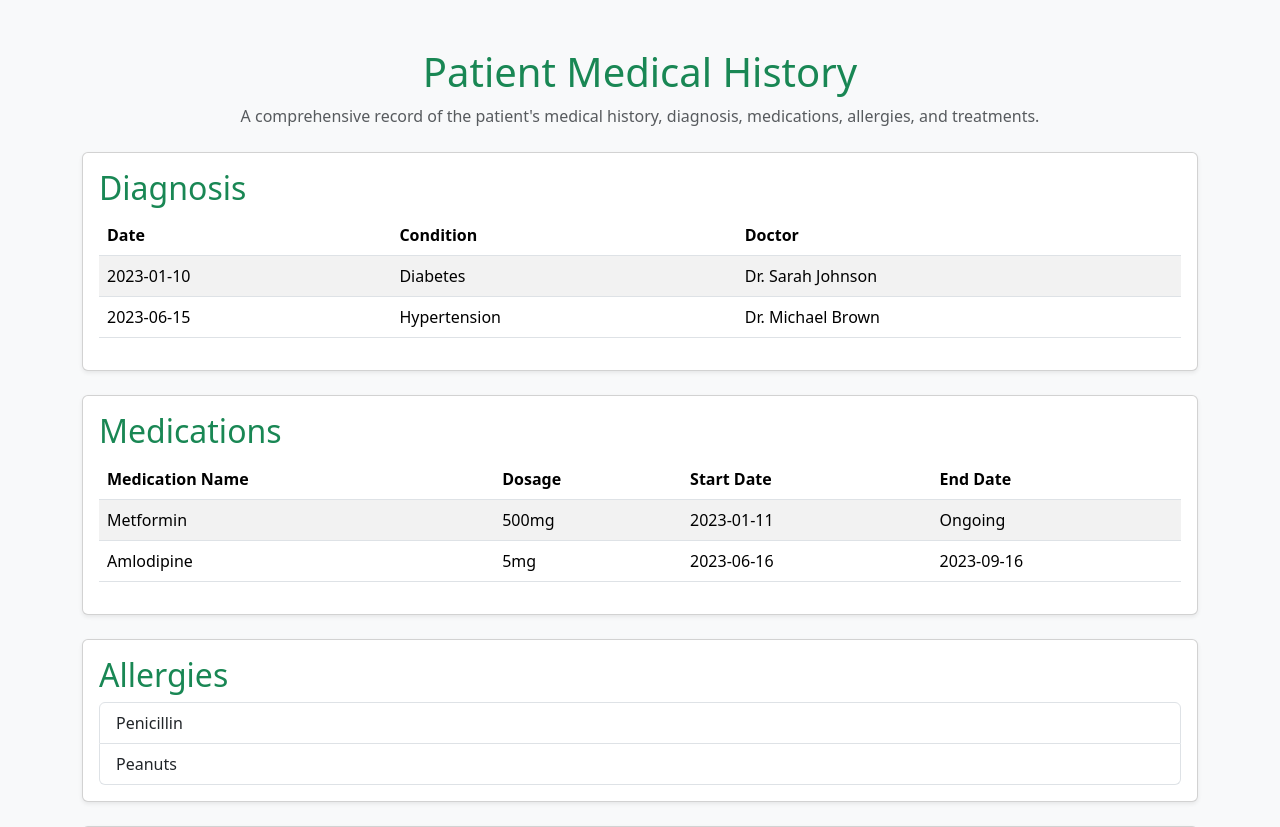
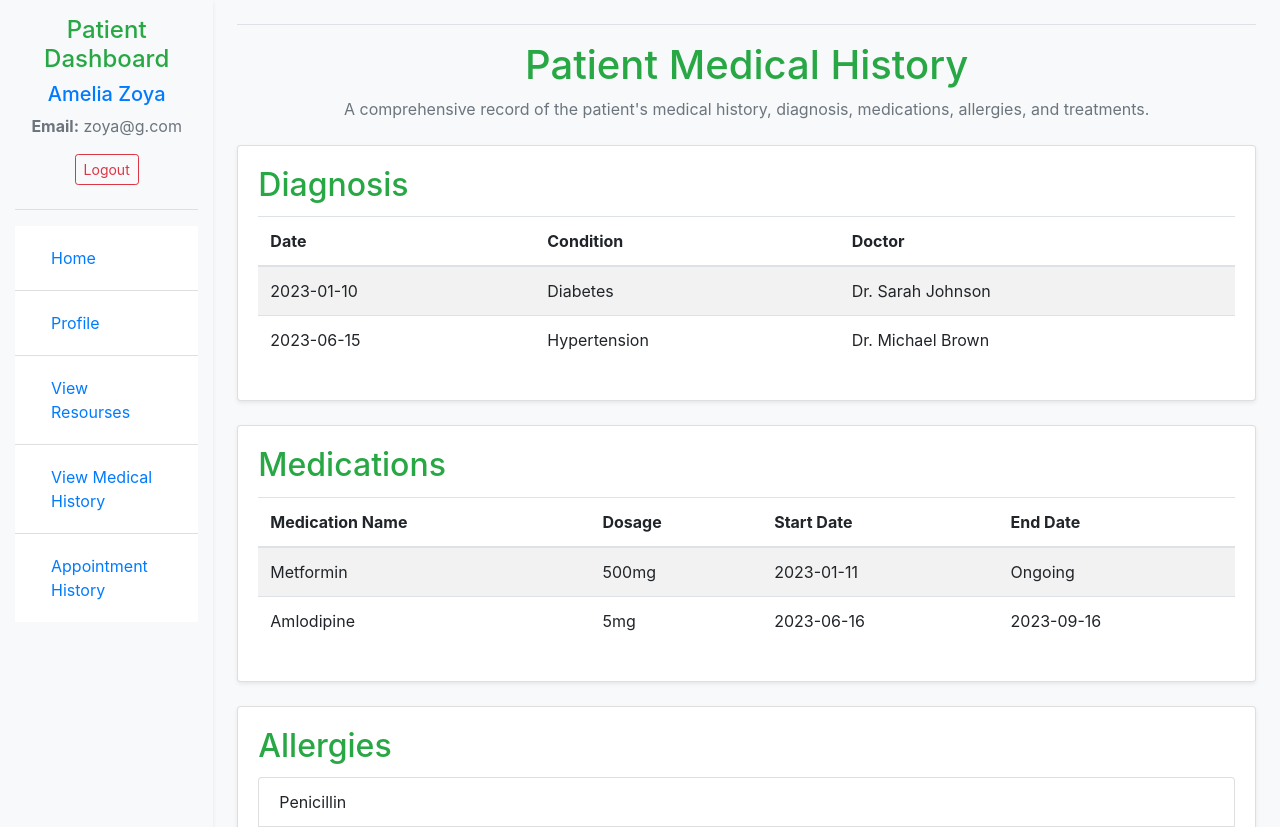
Before and after one commit to arshidathasli/e-hospital, a Django app: page /patient_medical_history/ in a window 1280 px wide. Shown: the top 827 px of the page. Run offline with Django 4.2, Linux system fonts and the light colour scheme; a user stored in the database is signed in; data comes from the database, SQL or seed files in the repository; both versions use the stored data as it was after the commit; some libraries are stand-ins or nearby versions.

Commit message:
Patient dashboard pages updated, views updated

```diff
--- a/e_hospital/urls.py
+++ b/e_hospital/urls.py
@@ -17,10 +17,13 @@ from payment_app.views import (
 from main_app.views import (
     # Patient related
     PatientHomeView,
+    PatientProfileView,
     PatientMedicalHistoryView,
+    PatientAppointmentHistoryView,
     DoctorsListView,
     AppointmentTimeView,
     ViewPrescriptionView,
+    ViewResourcesView,
 
     # Doctor related
     DoctorHomeView,
@@ -58,7 +61,6 @@ urlpatterns = [
     path('admin_doctors_list/', AdminDoctorsListView.as_view(), name='admin_doctors_list'),
     path('admin_patients_list/', AdminPatientsListView.as_view(), name='admin_patients_list'),
     path('admin_appointments_list/', AdminAppointmentsListView.as_view(), name='admin_appointments_list'),
-
     path('admin_update_profile/', admin_update_profile, name='admin_update_profile'),
     path('cancel_appointment/', cancel_appointment, name='cancel_appointment_by_admin'),
 
@@ -72,7 +74,10 @@ urlpatterns = [
 
     # Patient paths
     path('patient_home/', PatientHomeView.as_view(), name='patient_home'),
+    path('patient_profile/', PatientProfileView.as_view(), name='patient_profile'),
+    path('view_resources/', ViewResourcesView.as_view(), name='view_resources'),
     path('patient_medical_history/', PatientMedicalHistoryView.as_view(), name='patient_medical_history'),
+    path('patient_appointment_history/', PatientAppointmentHistoryView.as_view(), name='patient_appointment_history'),
     path('patient_medical_history/cancel_appointment/', cancel_appointment, name='cancel_appointment_by_patient'),
     path('doctors_list/', DoctorsListView.as_view(), name='doctors_list'),
     path('appointment_time/', AppointmentTimeView.as_view(), name='appointment_time'),
--- a/main_app/views.py
+++ b/main_app/views.py
@@ -20,21 +20,69 @@ from auth_app.models import CustomUser
 
 
 class PatientHomeView(LoginRequiredMixin, View):
+    template_name = 'patient/patient_home.html'
+
     def get(self, request, *args, **kwargs):
+        profile = CustomUser.objects.get(id = request.user.id)
         context = {
-            'patient_id': request.user.id
+            'patient': profile,
+            'first_name': profile.first_name,
+            'last_name': profile.last_name,
+            'email': profile.email,
         }
-        return render(request, 'patient_home.html', context)
+        return render(request,self.template_name, context)
+
+
+class PatientProfileView(LoginRequiredMixin, View):
+    template_name = 'patient/patient_profile.html'
+
+    def get(self, request):
+        profile = CustomUser.objects.get(id = request.user.id)
+        context = {
+            'first_name': profile.first_name,
+            'last_name': profile.last_name,
+            'email': profile.email,
+            'phone_number': profile.phone_number,
+        }
+        return render(request, self.template_name, context)
+
+
+class ViewResourcesView(LoginRequiredMixin, View):
+    template_name = 'patient/patient_resources.html'
+
+    def get(self, request):
+        return render(request, self.template_name)
 
 
 class PatientMedicalHistoryView(LoginRequiredMixin, View):
+    template_name = 'patient/patient_medical_history.html'
+
     def get(self, request, *args, **kwargs):
+        profile = CustomUser.objects.get(id = request.user.id)
         appointments = Appointment.objects.filter(patient=request.user).order_by('-id')
         context = {
             'patient_id': request.user.id,
             'appointments': appointments,
+            'first_name': profile.first_name,
+            'last_name': profile.last_name,
+            'email': profile.email,
         }
-        return render(request, 'patient_medical_history.html', context)
+        return render(request, self.template_name, context)
+
+class PatientAppointmentHistoryView(LoginRequiredMixin, View):
+    template_name = 'patient/patient_appointment_history.html'
+
+    def get(self, request, *args, **kwargs):
+        profile = CustomUser.objects.get(id = request.user.id)
+        appointments = Appointment.objects.filter(patient=request.user).order_by('-id')
+        context = {
+            'patient_id': request.user.id,
+            'appointments': appointments,
+            'first_name': profile.first_name,
+            'last_name': profile.last_name,
+            'email': profile.email,
+        }
+        return render(request, self.template_name, context)
 
 
 class DoctorsListView(LoginRequiredMixin, View):
--- a/payment_app/views.py
+++ b/payment_app/views.py
@@ -12,6 +12,7 @@ from main_app.models import Appointment
 
 class CashPaymentView(LoginRequiredMixin, View):
     template_name = 'appointment_booked.html'
+
     def get(self, request, appointment_id):
         appointment = Appointment.objects.get(id=appointment_id)
         appointment.status = 'scheduled'
--- /dev/null
+++ b/templates/patient/patient_dashboard_base.html
@@ -0,0 +1,73 @@
+<!DOCTYPE html>
+<html lang="en">
+<head>
+    <meta charset="UTF-8">
+    <meta name="viewport" content="width=device-width, initial-scale=1.0">
+    <title>Patient Dashboard - Health-Clinic</title>
+    <script src="https://code.jquery.com/jquery-3.6.0.min.js"></script>
+    <link href="https://stackpath.bootstrapcdn.com/bootstrap/4.5.2/css/bootstrap.min.css" rel="stylesheet">
+    <script src="https://cdn.jsdelivr.net/npm/@popperjs/core@2.9.3/dist/umd/popper.min.js"></script>
+    <script src="https://stackpath.bootstrapcdn.com/bootstrap/4.5.2/js/bootstrap.min.js"></script>
+</head>
+<body class="bg-light">
+
+<div class="container-fluid">
+    <div class="row">
+        <!-- Sidebar -->
+        <nav class="col-md-3 col-lg-2 d-md-block bg-light sidebar shadow-sm">
+            <div class="position-sticky pt-3">
+                <div class="text-center mb-4">
+                    <h4 class="text-success">Patient Dashboard</h4>
+                    <h5 class="text-primary">{{ first_name }} {{ last_name }}</h5>
+                    <p class="text-muted"><strong>Email:</strong> {{ email }}</p>
+                    <a class="btn btn-outline-danger btn-sm" href="{% url 'logout' %}">
+                        Logout <i class="bi bi-box-arrow-right"></i>
+                    </a>
+                </div>
+                <hr>
+                <ul class="nav flex-column list-group list-group-flush">
+                    <li class="nav-item list-group-item">
+                        <a class="nav-link d-flex align-items-center" href="{% url 'patient_home' %}">
+                            <i class="bi bi-house me-2"></i> Home
+                        </a>
+                    </li>
+                    <li class="nav-item list-group-item">
+                        <a class="nav-link d-flex align-items-center" href="{% url 'patient_profile' %}">
+                            <i class="bi bi-person me-2"></i> Profile
+                        </a>
+                    </li>
+                    <li class="nav-item list-group-item">
+                        <a class="nav-link d-flex align-items-center" href="{% url 'view_resources' %}">
+                            <i class="bi bi-person me-2"></i> View Resourses
+                        </a>
+                    </li>
+                    <li class="nav-item list-group-item">
+                        <a class="nav-link d-flex align-items-center" href="{% url 'patient_medical_history' %}">
+                            <i class="bi bi-people me-2"></i> View Medical History
+                        </a>
+                    </li>
+                    <li class="nav-item list-group-item">
+                        <a class="nav-link d-flex align-items-center" href="{% url 'patient_appointment_history' %}">
+                            <i class="bi bi-calendar-check me-2"></i> Appointment History
+                        </a>
+                    </li>
+                </ul>
+            </div>
+        </nav>
+
+
+        <!-- Main content area -->
+        <main class="col-md-9 ms-sm-auto col-lg-10 px-md-4">
+            <div class="d-flex justify-content-between flex-wrap flex-md-nowrap align-items-center pt-3 pb-2 mb-3 border-bottom">
+            </div>
+
+            {% block content %}
+            <!-- Content will be injected here -->
+            {% endblock %}
+        </main>
+    </div>
+</div>
+
+<script src="https://cdn.jsdelivr.net/npm/bootstrap@5.3.0-alpha1/dist/js/bootstrap.bundle.min.js"></script>
+</body>
+</html>
--- /dev/null
+++ b/templates/patient/patient_medical_history.html
@@ -0,0 +1,81 @@
+{% extends 'patient/patient_dashboard_base.html' %}
+
+{% block content %}
+
+    <!-- Heading -->
+    <div class="text-center mb-4">
+        <h1 class="text-success">Patient Medical History</h1>
+        <p class="text-muted">A comprehensive record of the patient's medical history, diagnosis, medications, allergies, and treatments.</p>
+    </div>
+
+    <!-- Diagnosis Section -->
+    <div class="card mb-4 shadow-sm">
+        <div class="card-body">
+            <h2 class="card-title text-success">Diagnosis</h2>
+            <table class="table table-striped">
+                <thead>
+                    <tr>
+                        <th scope="col">Date</th>
+                        <th scope="col">Condition</th>
+                        <th scope="col">Doctor</th>
+                    </tr>
+                </thead>
+                <tbody>
+                    <tr>
+                        <td>2023-01-10</td>
+                        <td>Diabetes</td>
+                        <td>Dr. Sarah Johnson</td>
+                    </tr>
+                    <tr>
+                        <td>2023-06-15</td>
+                        <td>Hypertension</td>
+                        <td>Dr. Michael Brown</td>
+                    </tr>
+                </tbody>
+            </table>
+        </div>
+    </div>
+
+    <!-- Medications Section -->
+    <div class="card mb-4 shadow-sm">
+        <div class="card-body">
+            <h2 class="card-title text-success">Medications</h2>
+            <table class="table table-striped">
+                <thead>
+                    <tr>
+                        <th scope="col">Medication Name</th>
+                        <th scope="col">Dosage</th>
+                        <th scope="col">Start Date</th>
+                        <th scope="col">End Date</th>
+                    </tr>
+                </thead>
+                <tbody>
+                    <tr>
+                        <td>Metformin</td>
+                        <td>500mg</td>
+                        <td>2023-01-11</td>
+                        <td>Ongoing</td>
+                    </tr>
+                    <tr>
+                        <td>Amlodipine</td>
+                        <td>5mg</td>
+                        <td>2023-06-16</td>
+                        <td>2023-09-16</td>
+                    </tr>
+                </tbody>
+            </table>
+        </div>
+    </div>
+
+    <!-- Allergies Section -->
+    <div class="card mb-4 shadow-sm">
+        <div class="card-body">
+            <h2 class="card-title text-success">Allergies</h2>
+            <ul class="list-group">
+                <li class="list-group-item">Penicillin</li>
+                <li class="list-group-item">Peanuts</li>
+            </ul>
+        </div>
+    </div>
+
+    {% endblock %}
--- /dev/null
+++ b/templates/patient/patient_resources.html
@@ -0,0 +1,5 @@
+{% extends 'patient/patient_dashboard_base.html' %}
+
+{% block content %}
+
+{% endblock %}
```
Also changed, not shown: templates/appointment_booked.html (+5 -12 lines), templates/appointment_confirmation.html (+4 -11 lines), templates/doctors_list.html (+6 -13 lines), templates/patient/patient_appointment_history.html (added, +107 -0 lines), templates/patient/patient_home.html (added, +39 -0 lines), templates/patient/patient_profile.html (added, +89 -0 lines), db.sqlite3.
